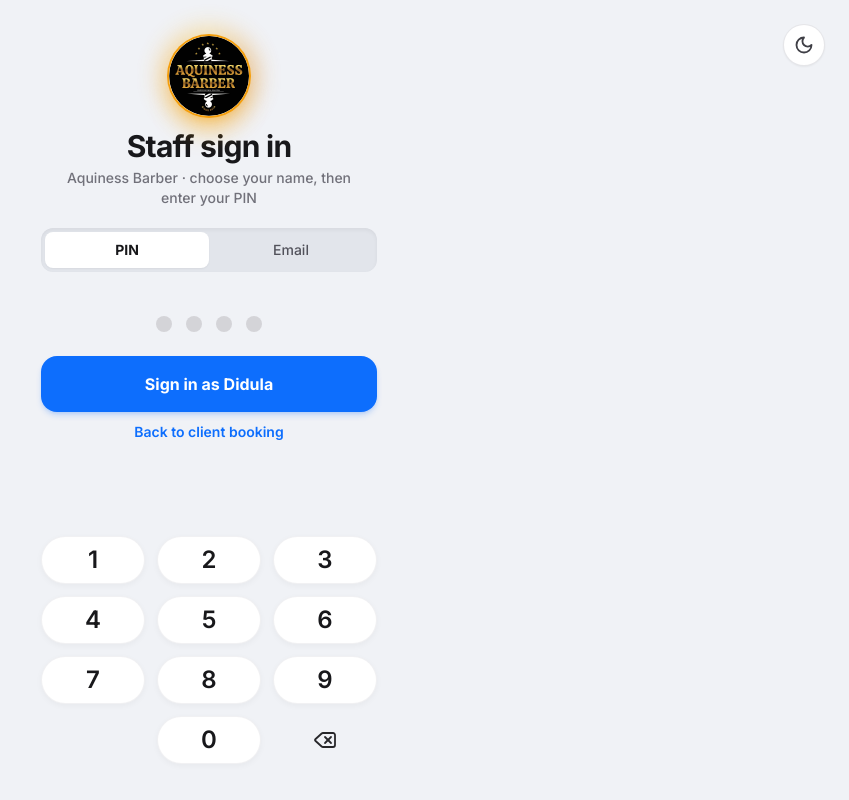
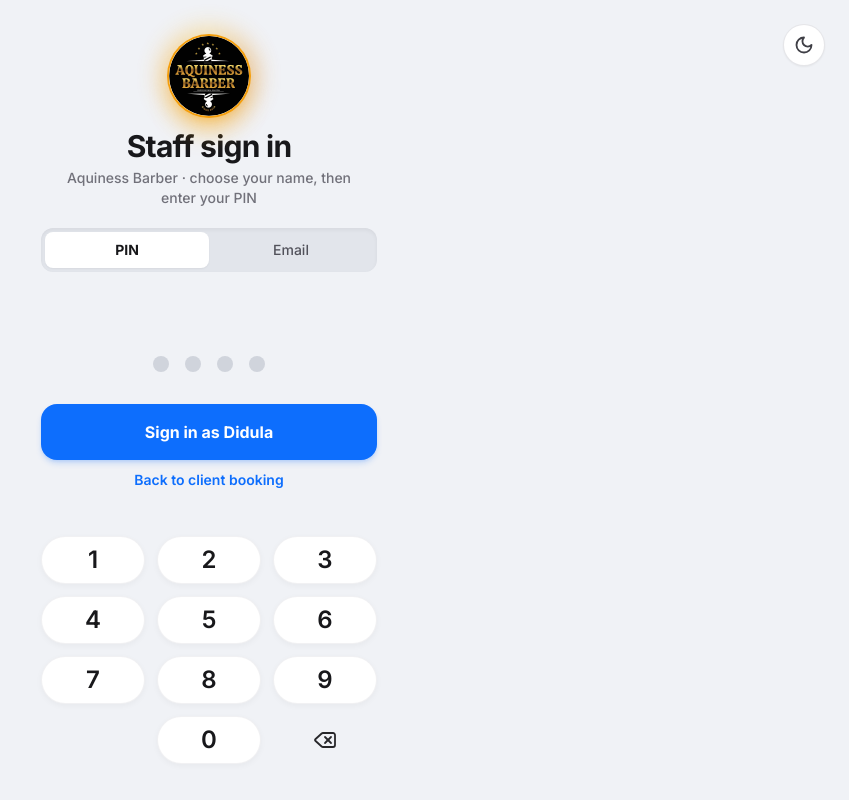
Before and after one commit to MahenDulnith/saloon-aquiness, a React (Vite) app: page / in a window 1280 px wide. Both pictures are taken after a click on the button "Staff Portal". Shown: the whole page, without its empty margins (431-1280 px from the left). Built offline with nearby package versions, Linux system fonts and the light colour scheme; no server answers; the database is empty; a web font is replaced by a local one.

Commit message:
style(staff-login): add generous breathing space between user selection and PIN input dots matching image 2

```diff
--- a/src/components/StaffLogin.tsx
+++ b/src/components/StaffLogin.tsx
@@ -389,7 +389,7 @@ export const StaffLogin: React.FC<StaffLoginProps> = ({
 
           {/* 5. 4 PIN Dots Indicator */}
           {authMode === 'pin' && (
-            <div className="flex items-center justify-center gap-3.5 my-5 sm:my-6">
+            <div className="flex items-center justify-center gap-4 mt-12 sm:mt-16 mb-6 sm:mb-8">
               {[0, 1, 2, 3].map((index) => {
                 const isFilled = pin.length > index;
                 return (
@@ -404,7 +404,7 @@ export const StaffLogin: React.FC<StaffLoginProps> = ({
                             : 'bg-zinc-900 scale-110'
                         : isDark
                           ? 'bg-zinc-800 border border-zinc-700'
-                          : 'bg-zinc-300'
+                          : 'bg-[#d0d4dc]'
                     }`}
                   />
                 );
```
